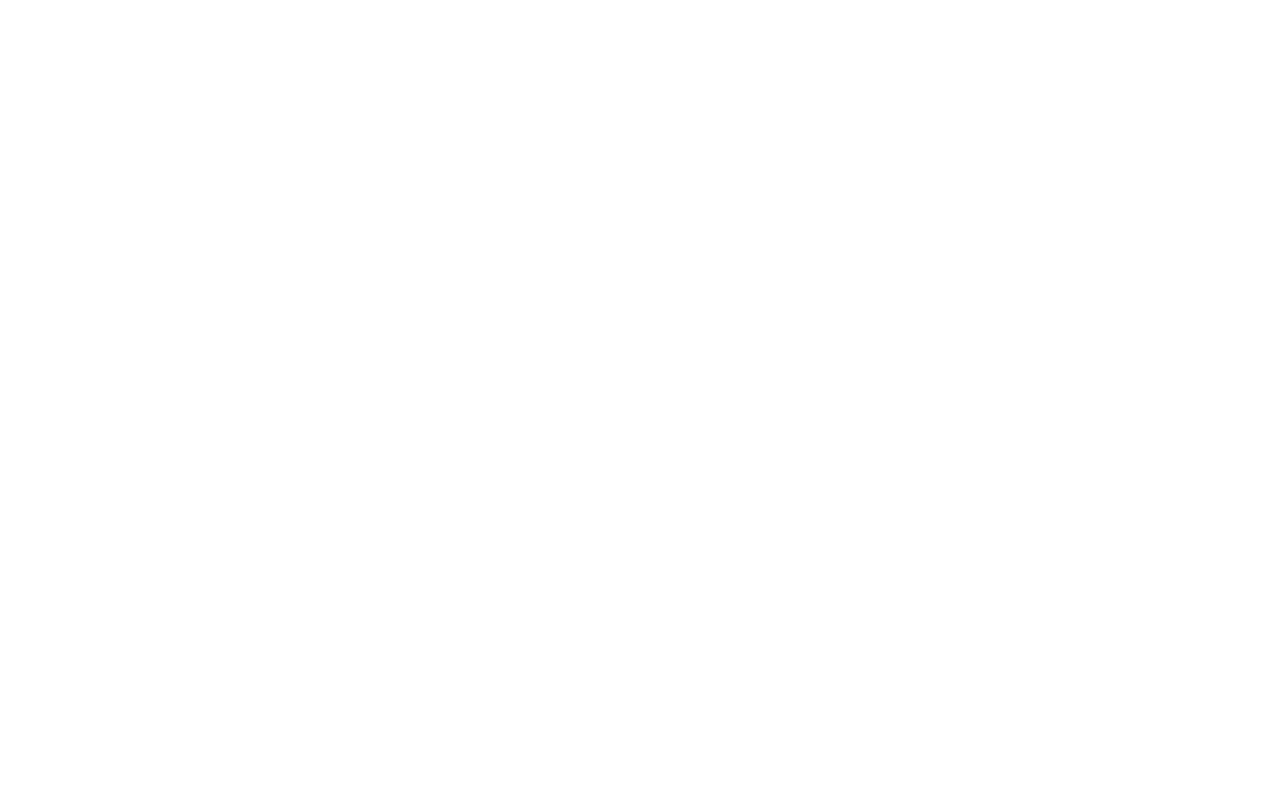
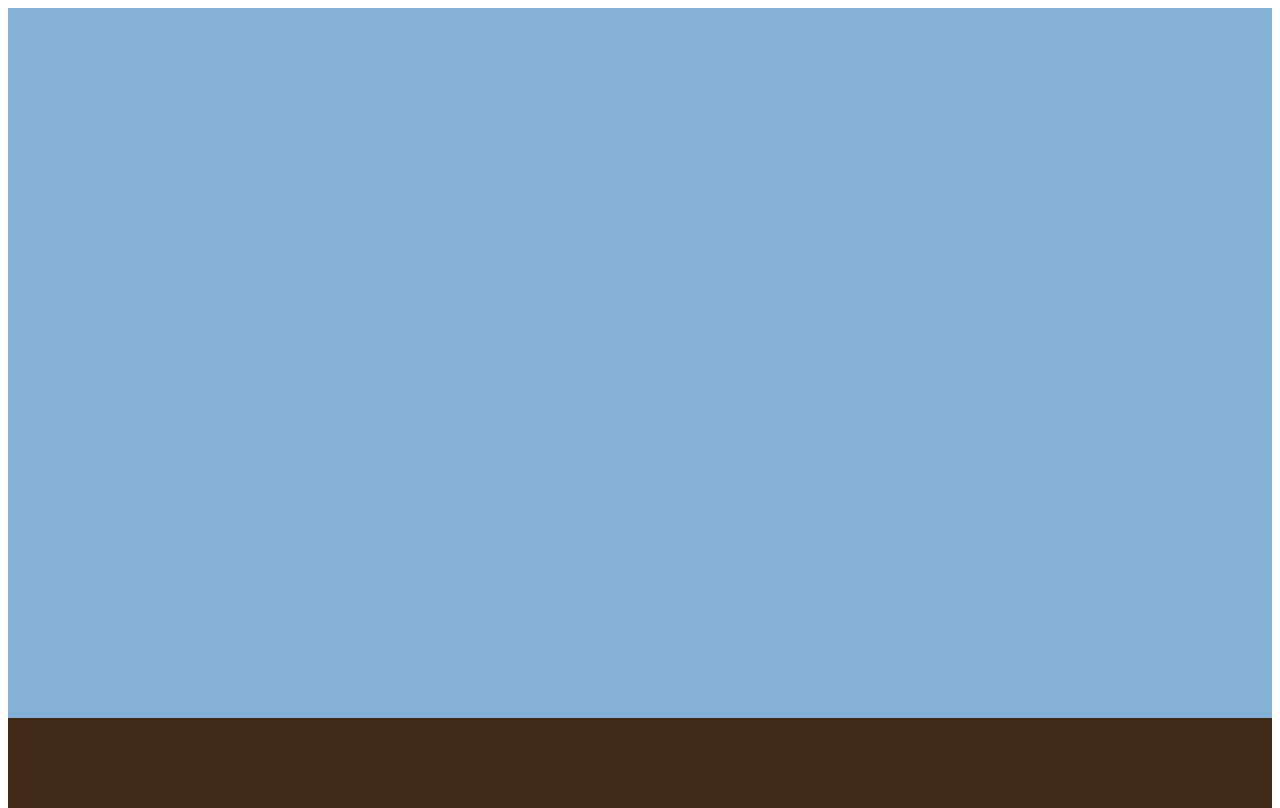
Before and after one commit to kevcoder/responsiveMusicApp, a plain HTML site: page index.html in a window 1280 px wide. Drawn offline with Linux system fonts and the light colour scheme.

Commit message:
respinsive layout added

```diff
--- /dev/null
+++ b/css/main.css
@@ -0,0 +1,17 @@
+html, body{
+	height: 100%;
+}
+
+body{
+	display: flex;
+	flex-direction: column;
+
+}
+main{
+	flex: 1 0 auto;
+	background-color: #85B1D6;
+}
+footer{
+	flex: 0 0 90px;
+	background-color: #412916;
+}
--- a/index.html
+++ b/index.html
@@ -2,9 +2,12 @@
 <html lang="en">
 <head>
 	<meta charset="UTF-8">
+	<meta name="viewport" content="width=device-width, initial-scale=1.0">
+	<link rel="stylesheet" type="text/css" href="css/main.css">
 	<title>Music App UI</title>
 </head>
 <body>
-
+	<main></main>
+	<footer></footer>
 </body>
 </html>
```
